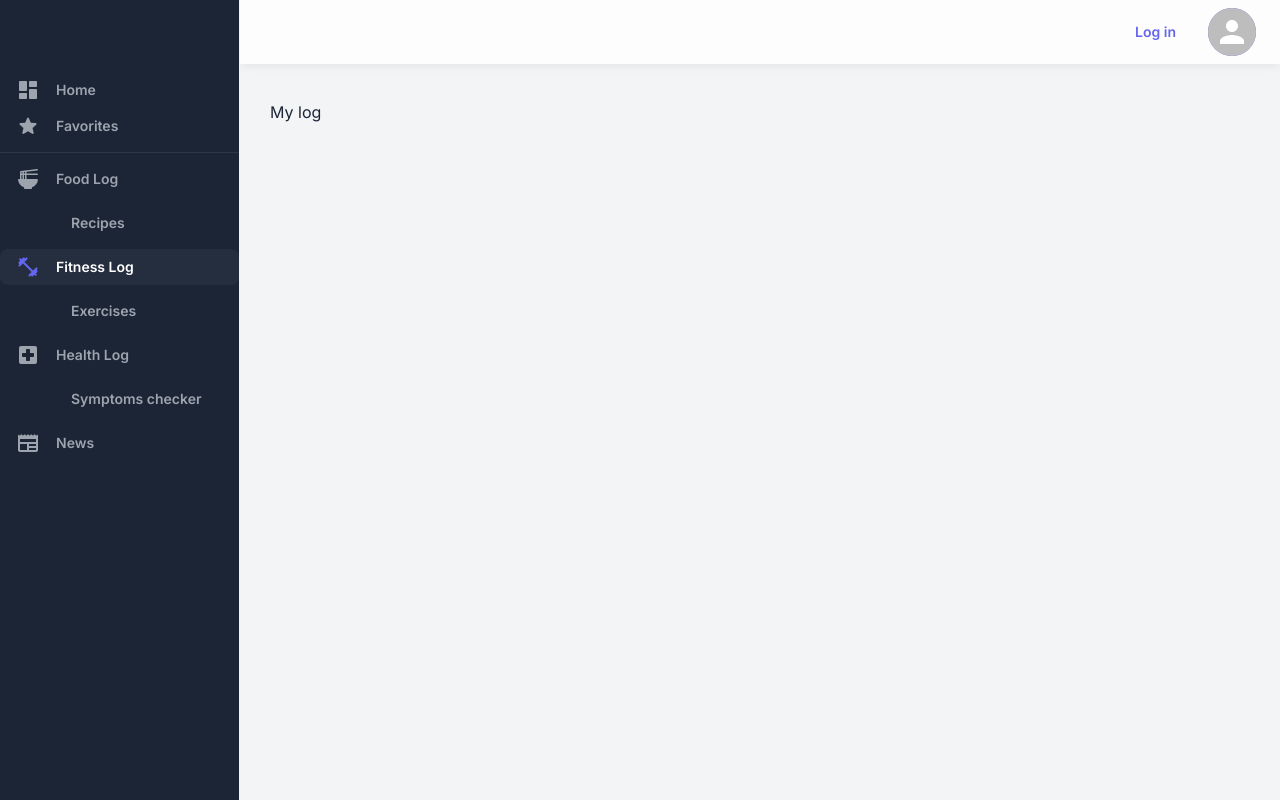
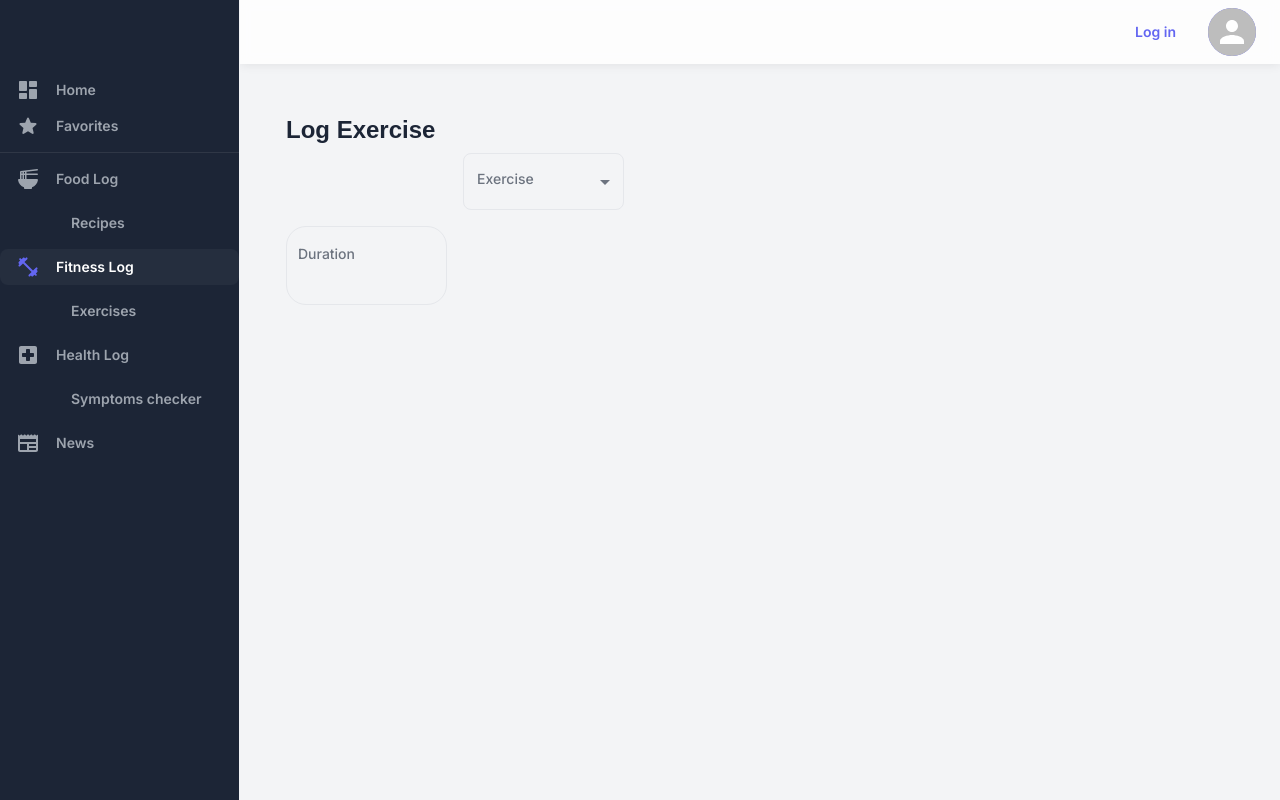
Before and after one commit to nataYar/health-hub, a Next.js app: page /fitness in a window 1280 px wide. Built offline with nearby package versions, Linux system fonts and the light colour scheme.

Commit message:
datepicker added from mui

```diff
--- a/app/context/providers.js
+++ b/app/context/providers.js
@@ -3,6 +3,8 @@
 import { UserProvider  } from './userProvider'
 import { ThemeProvider } from '@mui/material/styles';
 import { createTheme } from '../theme/index';
+import { LocalizationProvider } from '@mui/x-date-pickers';
+import { AdapterDayjs } from '@mui/x-date-pickers/AdapterDayjs'
 
 export function Providers({ children }) {
   const theme = createTheme();
@@ -11,7 +13,9 @@ export function Providers({ children }) {
     <>
     <ThemeProvider theme={theme}>
       <UserProvider >
+      <LocalizationProvider dateAdapter={AdapterDayjs}>
       {children}
+    </LocalizationProvider>
       </UserProvider >
     </ThemeProvider>
     </>
--- /dev/null
+++ b/app/fitness/exercisesData.js
@@ -0,0 +1,48 @@
+export const exercisesData = [
+    'Aerobics',
+    'Basketball',
+    'Boxing',
+    'Circuit Training',
+    'Climbing',
+    'CrossFit',
+    'Cycling',
+    'Dancing',
+    'Elliptical Training',
+    'Football',
+    'Golf',
+    'Hiking',
+    'Hockey',
+    'Interval Training',
+    'Jumping Rope',
+    'Kickboxing',
+    'Lacrosse',
+    'Martial Arts',
+    'Pilates',
+    'Powerlifting',
+    'Rock Climbing',
+    'Rowing',
+    'Running',
+    'Skateboarding',
+    'Skiing',
+    'Snowboarding',
+    'Soccer',
+    'Softball',
+    'Spin Class',
+    'Squash',
+    'Strength Training',
+    'Surfing',
+    'Swimming',
+    'Table Tennis',
+    'Tai Chi',
+    'Tennis',
+    'Track and Field',
+    'Trampoline Jumping',
+    'Ultimate Frisbee',
+    'Volleyball',
+    'Walking',
+    'Water Aerobics',
+    'Weightlifting',
+    'Wrestling',
+    'Yoga',
+    'Zumba',
+  ]
--- a/app/fitness/page.js
+++ b/app/fitness/page.js
@@ -1,11 +1,97 @@
 'use client'
+import { useState } from 'react'
+import {
+  Box,
+  Button,
+  FormControl,
+  Grid,
+  InputLabel,
+  MenuItem,
+  Select,
+  TextField,
+  Typography,
+} from "@mui/material";
 
-import { useState } from 'react'
 
-const Fitness = () => {
+import { exercisesData } from './exercisesData';
+
+const LogExercise = () => {
+  const [date, setDate] = useState(null);
+  const [exercise, setExercise] = useState("");
+  const [duration, setDuration] = useState("");
+  const [exercisesArray, setExercisesArray] = useState(exercisesData);
+
+  const handleLogExercise = () => {
+    // Perform any desired operations with the logged exercise data
+    console.log("Date:", date);
+    console.log("Exercise:", exercise);
+    console.log("Duration:", duration);
+
+    // Clear input fields after logging exercise
+    setDate(null);
+    setExercise("");
+    setDuration("");
+  };
+
+  const handleExerciseChange = (event) => {
+    setExercise(event.target.value);
+  };
+
+  const handleDurationChange = (event) => {
+    setDuration(event.target.value);
+  };
+
+  const changeDate = (newValue) => { setDate(newValue)}
+
   return (
-    <>My log</>
-  )
-}
+    <Box p={2}>
+      <Typography variant="h5" gutterBottom>
+        Log Exercise
+      </Typography>
 
-export default Fitness
+      <Grid container spacing={2}>
+        <Grid item xs={12} sm={6}>
+
+
+          {/* <DatePicker label="Basic date picker" /> */}
+        </Grid>
+        <Grid item xs={12} sm={6}>
+          <FormControl fullWidth>
+            <InputLabel id="exercise-label">Exercise</InputLabel>
+            <Select
+              labelId="exercise-label"
+              value={exercise}
+              onChange={handleExerciseChange}
+            >
+              {exercisesArray.map((exerciseOption) => (
+                <MenuItem key={exerciseOption} value={exerciseOption}>
+                  {exerciseOption}
+                </MenuItem>
+              ))}
+            </Select>
+          </FormControl>
+        </Grid>
+        <Grid item xs={12} sm={6}>
+          <TextField
+            label="Duration"
+            value={duration}
+            onChange={handleDurationChange}
+            fullWidth
+          />
+        </Grid>
+      </Grid>
+
+      {/* <Button
+        variant="contained"
+        color="primary"
+        onClick={handleLogExercise}
+        disabled={!date || !exercise || !duration}
+        sx={{ mt: 2 }}
+      >
+        Log Exercise
+      </Button> */}
+    </Box>
+  );
+};
+
+export default LogExercise;
--- a/app/food/recipes/page.js
+++ b/app/food/recipes/page.js
@@ -13,7 +13,6 @@ import {
   Divider,
   InputBase,
   Paper,
-  Item
 } from "@mui/material";
 import Masonry from "@mui/lab/Masonry";
 
--- a/app/layout.js
+++ b/app/layout.js
@@ -3,6 +3,7 @@ import Nav from './nav/nav';
 import { Providers } from './context/providers';
 import './styles/globals.css';
 import Wrapper from '@/components/Wrapper';
+
 const inter = Inter({ subsets: ['latin'] })
 
 export const metadata = {
--- a/package.json
+++ b/package.json
@@ -17,9 +17,12 @@
     "@emotion/styled": "^11.11.0",
     "@mui/icons-material": "^5.11.16",
     "@mui/lab": "^5.0.0-alpha.135",
-    "@mui/material": "^5.13.5",
+    "@mui/material": "^5.13.7",
+    "@mui/x-date-pickers": "^6.9.2",
+    "@mui/x-date-pickers-pro": "^6.9.2",
     "aws-amplify": "^5.3.1",
     "chart.js": "^4.3.0",
+    "dayjs": "^1.11.9",
     "encoding": "^0.1.13",
     "eslint": "8.43.0",
     "eslint-config-next": "13.4.6",
```
Also changed, not shown: app/health/DatePicker.js (deleted, +0 -101 lines), app/health/WeightLogger.js (+31 -9 lines), components/DatePickerContainer.js (added, +29 -0 lines), 1 other file (tests, documents, lock files or other folders).
